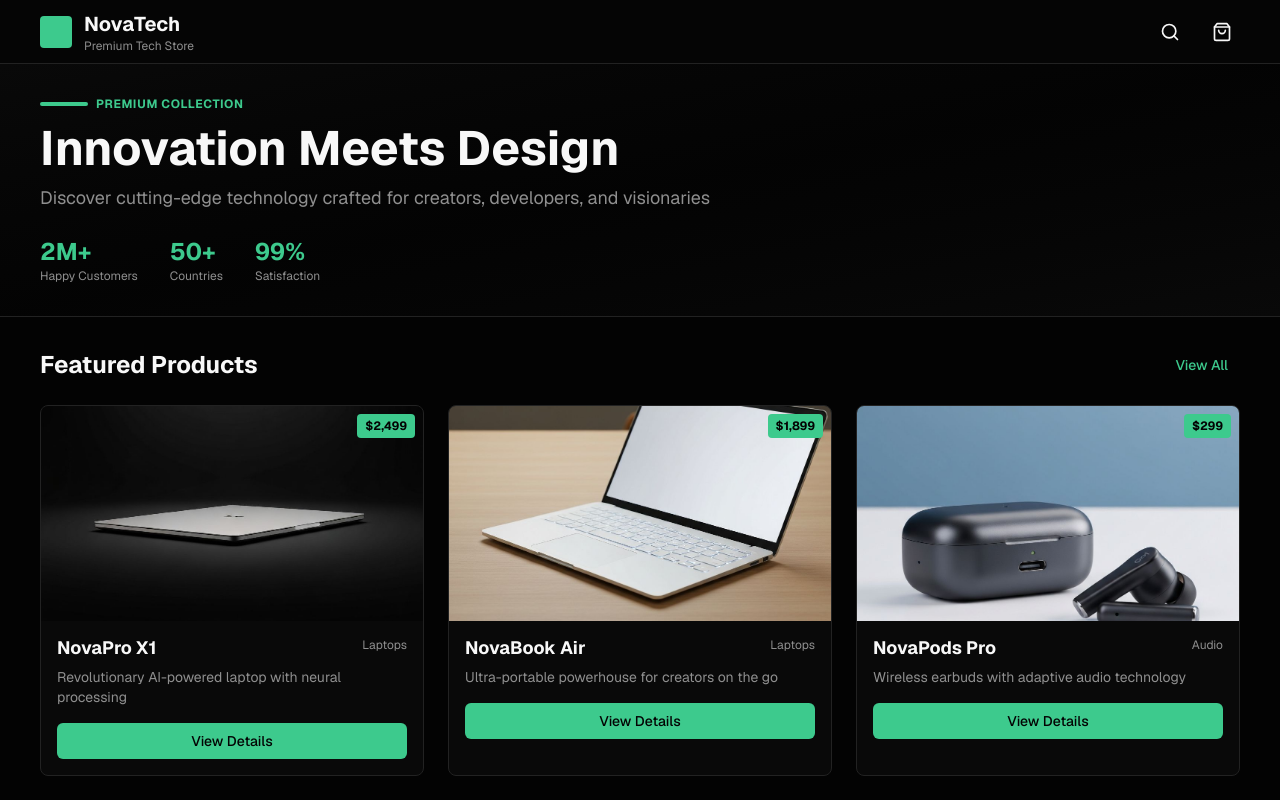
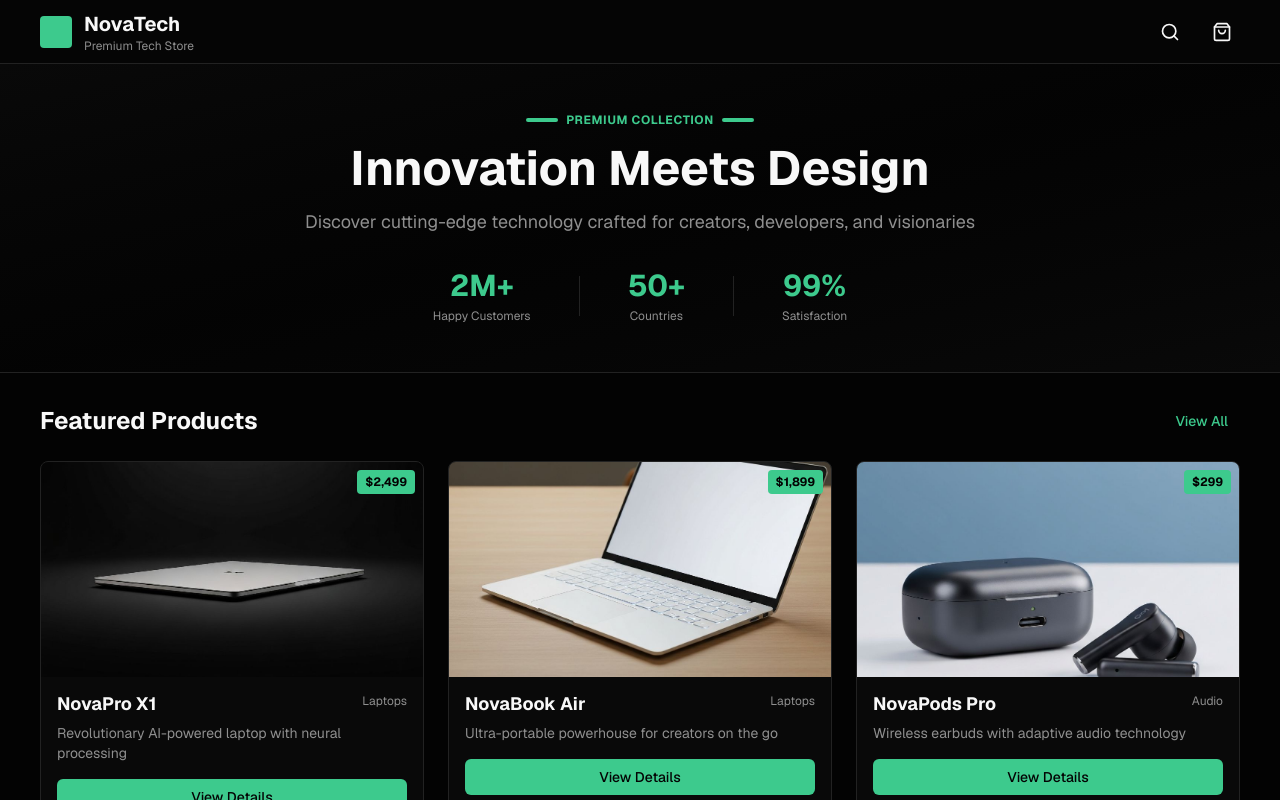
Before and after one commit to BUVKAUSHIK/e-commerce-app-design, a Next.js app: page / in a window 1280 px wide. Built offline with nearby package versions, Linux system fonts and the light colour scheme.

Commit message:
updated the landing page sizing and centering

```diff
--- a/app/page.tsx
+++ b/app/page.tsx
@@ -28,28 +28,40 @@ export default function Home() {
       </header>
 
       {/* Hero Section */}
-      <section className="flex-shrink-0 bg-gradient-to-br from-card via-background to-card border-b border-border px-6 lg:px-10 py-8">
-        <div className="max-w-7xl mx-auto">
-          <div className="flex items-center gap-2 mb-3">
-            <div className="h-1 w-12 bg-accent rounded" />
+      <section className="flex-shrink-0 bg-gradient-to-br from-card via-background to-card border-b border-border px-6 lg:px-10 py-12">
+        <div className="max-w-4xl mx-auto text-center">
+          {/* Badge */}
+          <div className="flex items-center justify-center gap-2 mb-4">
+            <div className="h-1 w-8 bg-accent rounded" />
             <span className="text-xs font-bold text-accent uppercase tracking-wider">Premium Collection</span>
+            <div className="h-1 w-8 bg-accent rounded" />
           </div>
-          <h1 className="text-4xl lg:text-5xl font-bold mb-3 text-balance">Innovation Meets Design</h1>
-          <p className="text-lg text-muted-foreground max-w-2xl text-balance">
+
+          {/* Main Heading */}
+          <h1 className="text-4xl lg:text-5xl font-bold mb-4 text-balance">
+            Innovation Meets Design
+          </h1>
+
+          {/* Subtitle */}
+          <p className="text-lg text-muted-foreground max-w-2xl mx-auto text-balance mb-8">
             Discover cutting-edge technology crafted for creators, developers, and visionaries
           </p>
-          <div className="flex items-center gap-8 mt-6">
-            <div>
-              <div className="text-2xl font-bold text-accent">2M+</div>
-              <div className="text-xs text-muted-foreground">Happy Customers</div>
+
+          {/* Stats */}
+          <div className="flex items-center justify-center gap-8 lg:gap-12">
+            <div className="text-center">
+              <div className="text-2xl lg:text-3xl font-bold text-accent">2M+</div>
+              <div className="text-xs text-muted-foreground mt-1">Happy Customers</div>
             </div>
-            <div>
-              <div className="text-2xl font-bold text-accent">50+</div>
-              <div className="text-xs text-muted-foreground">Countries</div>
+            <div className="w-px h-10 bg-border" />
+            <div className="text-center">
+              <div className="text-2xl lg:text-3xl font-bold text-accent">50+</div>
+              <div className="text-xs text-muted-foreground mt-1">Countries</div>
             </div>
-            <div>
-              <div className="text-2xl font-bold text-accent">99%</div>
-              <div className="text-xs text-muted-foreground">Satisfaction</div>
+            <div className="w-px h-10 bg-border" />
+            <div className="text-center">
+              <div className="text-2xl lg:text-3xl font-bold text-accent">99%</div>
+              <div className="text-xs text-muted-foreground mt-1">Satisfaction</div>
             </div>
           </div>
         </div>
```
